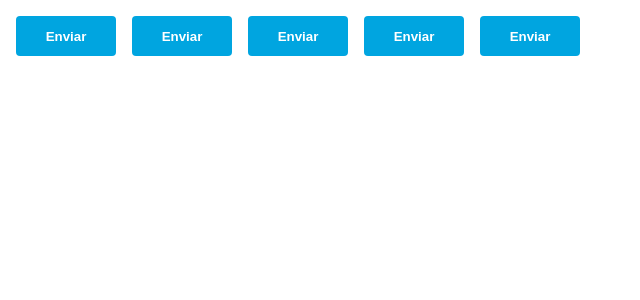
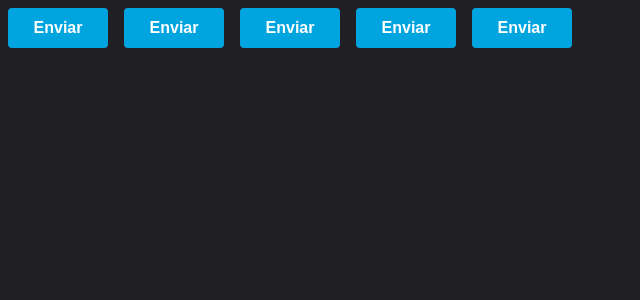
Before and after one commit to imnotannamaria/Ignite-timer, a React (Vite) app: page / in a window 1280 px wide. Shown: the top 300 px of the page, without its empty margins (0-640 px from the left). Built offline with nearby package versions, Linux system fonts and the light colour scheme.

Commit message:
Criando estilos globais com styled components.

```diff
--- a/src/App.tsx
+++ b/src/App.tsx
@@ -1,5 +1,6 @@
 import { ThemeProvider } from "styled-components";
 import { Button } from "./components/Button";
+import { GlobalStyle } from "./styles/global";
 import { defaultTheme } from "./styles/themes/default";
 
 export function App() {
@@ -11,6 +12,8 @@ export function App() {
                 <Button variant="success"/>
                 <Button variant="danger"/>
                 <Button/>
+
+                <GlobalStyle/>
             </ThemeProvider>
         </>
     )
--- /dev/null
+++ b/src/styles/global.ts
@@ -0,0 +1,21 @@
+import { createGlobalStyle } from "styled-components";
+
+export const GlobalStyle = createGlobalStyle`
+    * {
+        margin: 0;
+        padding: 0;
+        box-sizing: border-box;
+    }
+
+    body{
+        background-color: #202024;
+        color: #E1E1E6;
+        -webkit-font-smoothing: antialiased;
+    }
+
+    body, input, textarea, button {
+        font-family: 'Manrope', sans-serif;
+        font-weight: 400;
+        font-size: 1rem;
+    }
+`
```
